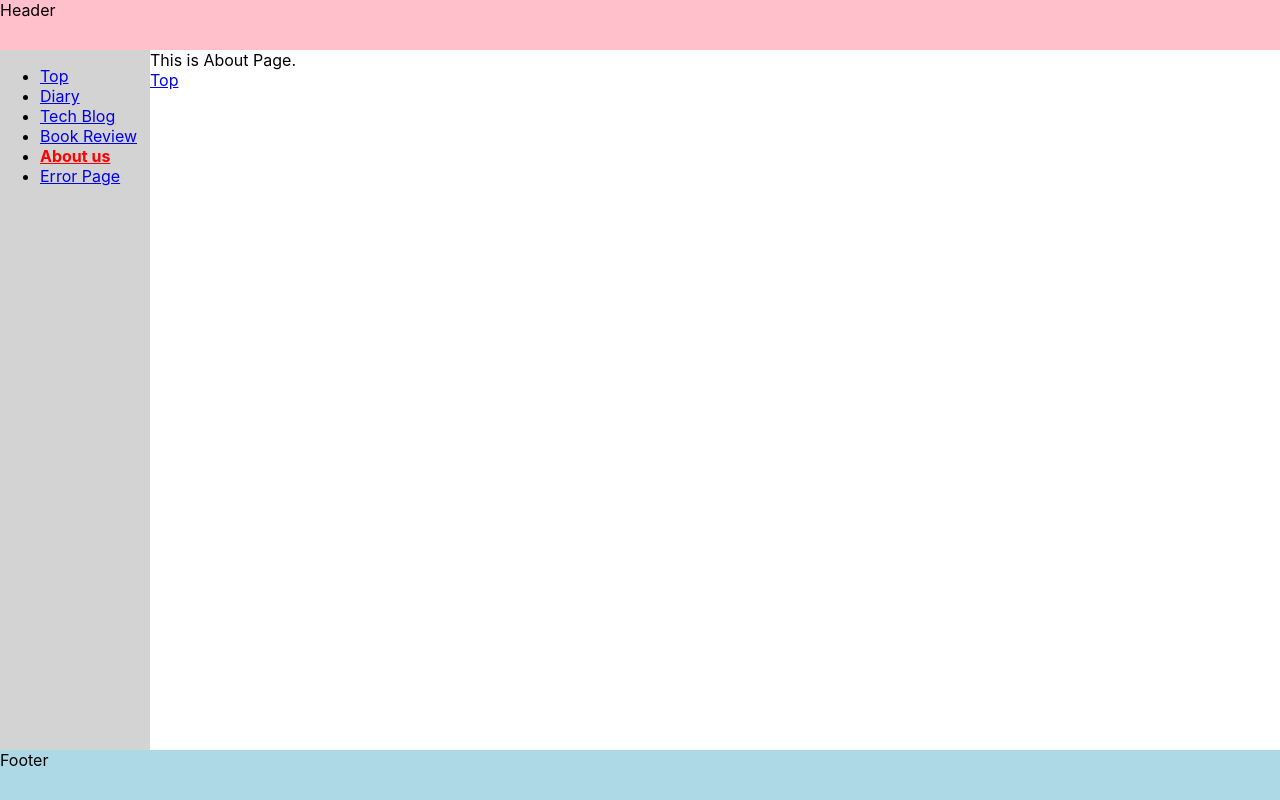
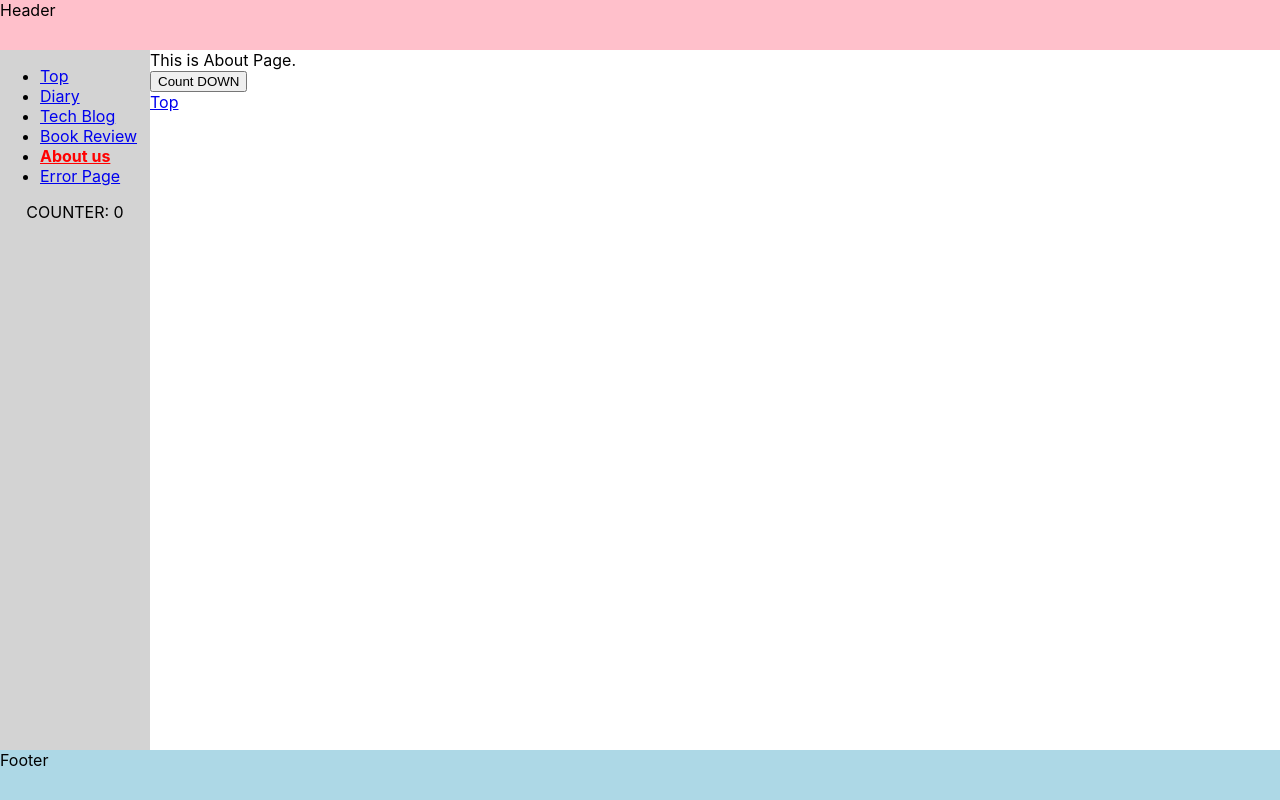
Before and after one commit to kagyuu/ReactExam, a React (Create React App) app in the folder 04_react_router/my-router/: page /about in a window 1280 px wide. Built offline with nearby package versions, Linux system fonts and the light colour scheme.

Commit message:
add recoil

```diff
--- a/04_react_router/my-router/package.json
+++ b/04_react_router/my-router/package.json
@@ -10,6 +10,7 @@
     "react-dom": "^18.2.0",
     "react-router-dom": "^6.21.2",
     "react-scripts": "5.0.1",
+    "recoil": "^0.7.7",
     "web-vitals": "^2.1.4"
   },
   "scripts": {
--- a/04_react_router/my-router/src/AboutPage.js
+++ b/04_react_router/my-router/src/AboutPage.js
@@ -1,9 +1,19 @@
+import {useRecoilState} from "recoil";
 import {Link} from 'react-router-dom';
+import {counterAtom} from "./logic/state";
 
 export default function AboutPage () {
-    return (
+  const [count, setCount] = useRecoilState(counterAtom);
+
+  const handleClick = () => {
+    setCount(count > 0 ? count - 1 : count);
+  }
+
+  return (
         <>
           This is About Page.
+          <br/>
+          <button onClick={handleClick}>Count DOWN</button>
           <br/>
           <Link to="/">Top</Link>
         </>
--- a/04_react_router/my-router/src/BaseLayout.js
+++ b/04_react_router/my-router/src/BaseLayout.js
@@ -1,5 +1,6 @@
 import './App.css';
-import {NavLink, Outlet} from 'react-router-dom';
+import MenuPage from './MenuPage';
+import {Outlet} from 'react-router-dom';
 
 export default function BaseLayout() {
     return (
@@ -8,14 +9,7 @@ export default function BaseLayout() {
                 Header
             </div>
             <div className="nav">
-                <ul>
-                    <li><NavLink to="/">Top</NavLink></li>
-                    <li><NavLink to="/article/001">Diary</NavLink></li>
-                    <li><NavLink to="/article/002">Tech Blog</NavLink></li>
-                    <li><NavLink to="/article/003">Book Review</NavLink></li>
-                    <li><NavLink to="/about">About us</NavLink></li>
-                    <li><NavLink to="/error/123">Error Page</NavLink></li>
-                </ul>
+                <MenuPage/>
             </div>
             <div className="body">
                 <Outlet/>
--- /dev/null
+++ b/04_react_router/my-router/src/MenuPage.js
@@ -0,0 +1,21 @@
+import {NavLink} from 'react-router-dom';
+import {useRecoilValue} from "recoil";
+import {counterAtom} from "./logic/state";
+
+export default function MenuPage() {
+    const count = useRecoilValue(counterAtom);
+
+    return (
+        <>
+            <ul>
+                <li><NavLink to="/">Top</NavLink></li>
+                <li><NavLink to="/article/001">Diary</NavLink></li>
+                <li><NavLink to="/article/002">Tech Blog</NavLink></li>
+                <li><NavLink to="/article/003">Book Review</NavLink></li>
+                <li><NavLink to="/about">About us</NavLink></li>
+                <li><NavLink to="/error/123">Error Page</NavLink></li>
+            </ul>
+            <p align="center">COUNTER: {count}</p>
+        </>
+    );
+}
--- a/04_react_router/my-router/src/TopPage.js
+++ b/04_react_router/my-router/src/TopPage.js
@@ -1,9 +1,18 @@
+import {useRecoilState} from "recoil";
 import {Link} from 'react-router-dom';
+import {counterAtom} from "./logic/state";
 
 export default function TopPage () {
+    const [count, setCount] = useRecoilState(counterAtom);
+
+    const handleClick = () => {
+      setCount(count + 1);
+    }
     return (
         <>
           This is Top Page.
+          <br/>
+          <button onClick={handleClick}>Count UP</button>
           <br/>
           <Link to="/about">About Us</Link>
         </>
--- a/04_react_router/my-router/src/index.js
+++ b/04_react_router/my-router/src/index.js
@@ -1,5 +1,6 @@
 import React from 'react';
 import ReactDOM from 'react-dom/client';
+import {RecoilRoot} from 'recoil';
 import './index.css';
 import App from './App';
 import reportWebVitals from './reportWebVitals';
@@ -7,7 +8,9 @@ import reportWebVitals from './reportWebVitals';
 const root = ReactDOM.createRoot(document.getElementById('root'));
 root.render(
   <React.StrictMode>
-    <App />
+    <RecoilRoot>
+      <App />
+    </RecoilRoot>
   </React.StrictMode>
 );
 
--- /dev/null
+++ b/04_react_router/my-router/src/logic/state.js
@@ -0,0 +1,34 @@
+import {atom, atomFamily, selector} from 'recoil';
+
+// CAUTION: Don't miss spell of "key" and "default".
+//
+// If you incorrectly type dafault as "deault", the whole app will stop working (the browser shows white screen)
+// and Recoil reports an incorrect following error message :
+// "A component suspended while responding to synchronous input.
+// This will cause the UI to be replaced with a loading indicator.
+// To fix, updates that suspend should be wrapped with startTransition."
+
+export const counterAtom = atom({
+    key: 'counterAtom',
+    default: 0
+});
+
+export const articlePkAtom = atom({
+    key: 'articlePkAtom',
+    default: []
+});
+
+export const articleAtom = atomFamily({
+    key: 'articleAtom',
+    default: null
+});
+
+export const articleSelector = selector({
+    key: 'articleSelector',
+    get: ({get}) => {
+
+    },
+    set: ({set, reset}, {type, id, newItem}) => {
+
+    }
+});
```
Also changed, not shown: 1 other file (tests, documents, lock files or other folders).
